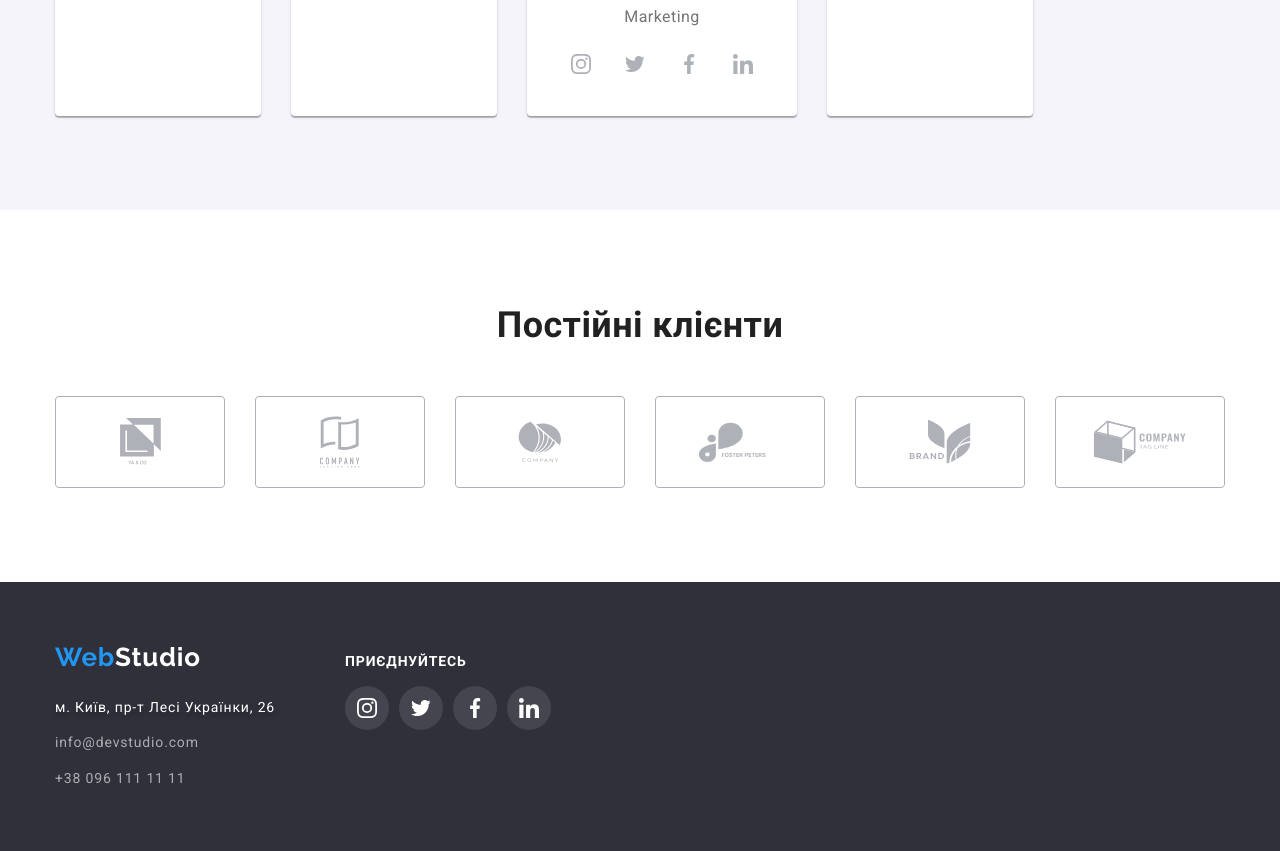
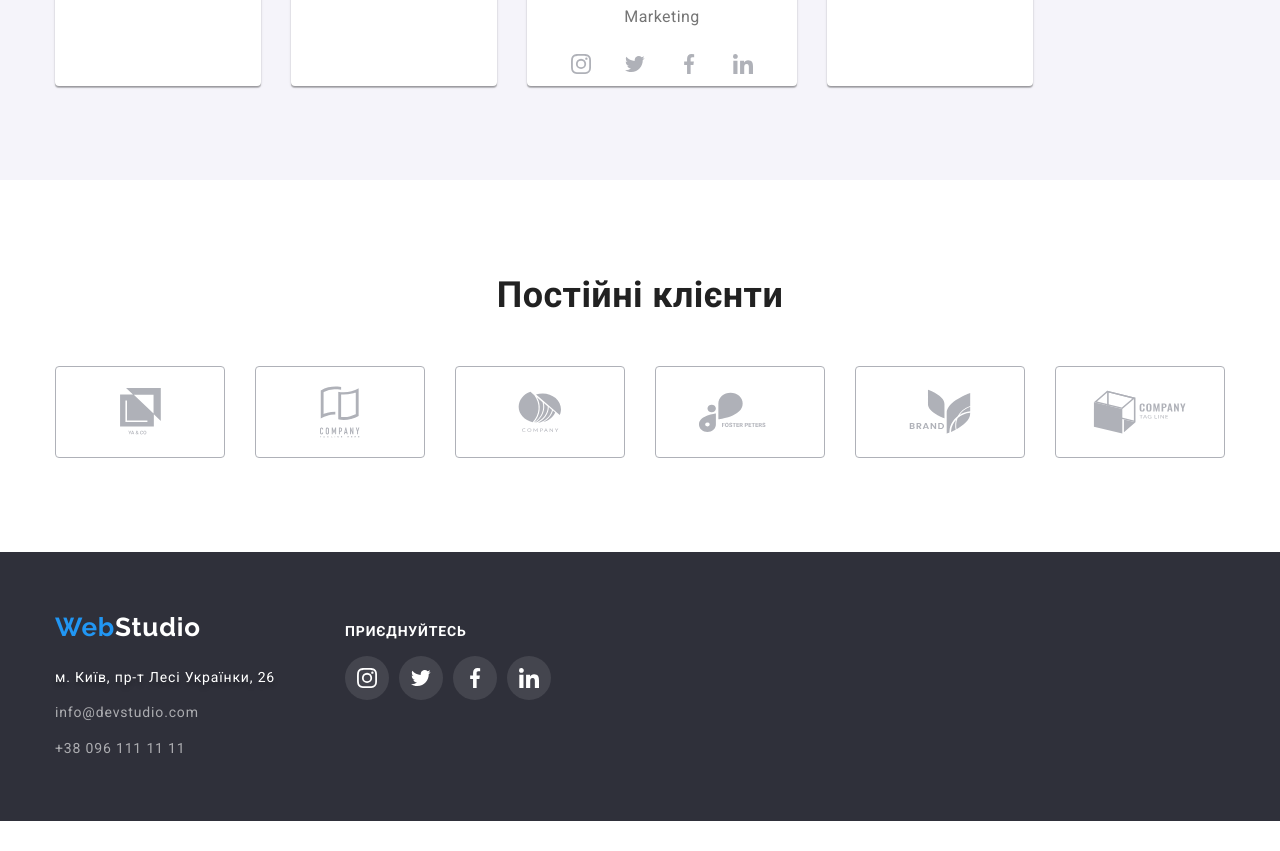
Before and after one commit to KSS1989/goit-markup-hw-04, a plain HTML site: page index.html in a window 1280 px wide. Shown: the part 2098-2949 px from the top of the page. After the commit the page ends 2919 px from the top, so only its background shows below. Drawn offline with nearby package versions, Linux system fonts and the light colour scheme.

Commit message:
ДЗ4 готово

```diff
--- a/css/styles.css
+++ b/css/styles.css
@@ -350,7 +350,6 @@ ul {
 .social-list {
   display: flex;
   margin-top: 16px;
-  padding-bottom: 30px;
   justify-content: center;
 }
 
--- a/index.html
+++ b/index.html
@@ -420,7 +420,7 @@
       </div>
       <div class="bottom-titel">
 
-        <h3 class="come">приєднуйтесь</h3>
+        <p class="come">приєднуйтесь</p>
 
         <ul class="social-list">
           <li class="social-item">
```
Also changed, not shown: portfolio.html (+1 -1 lines).
